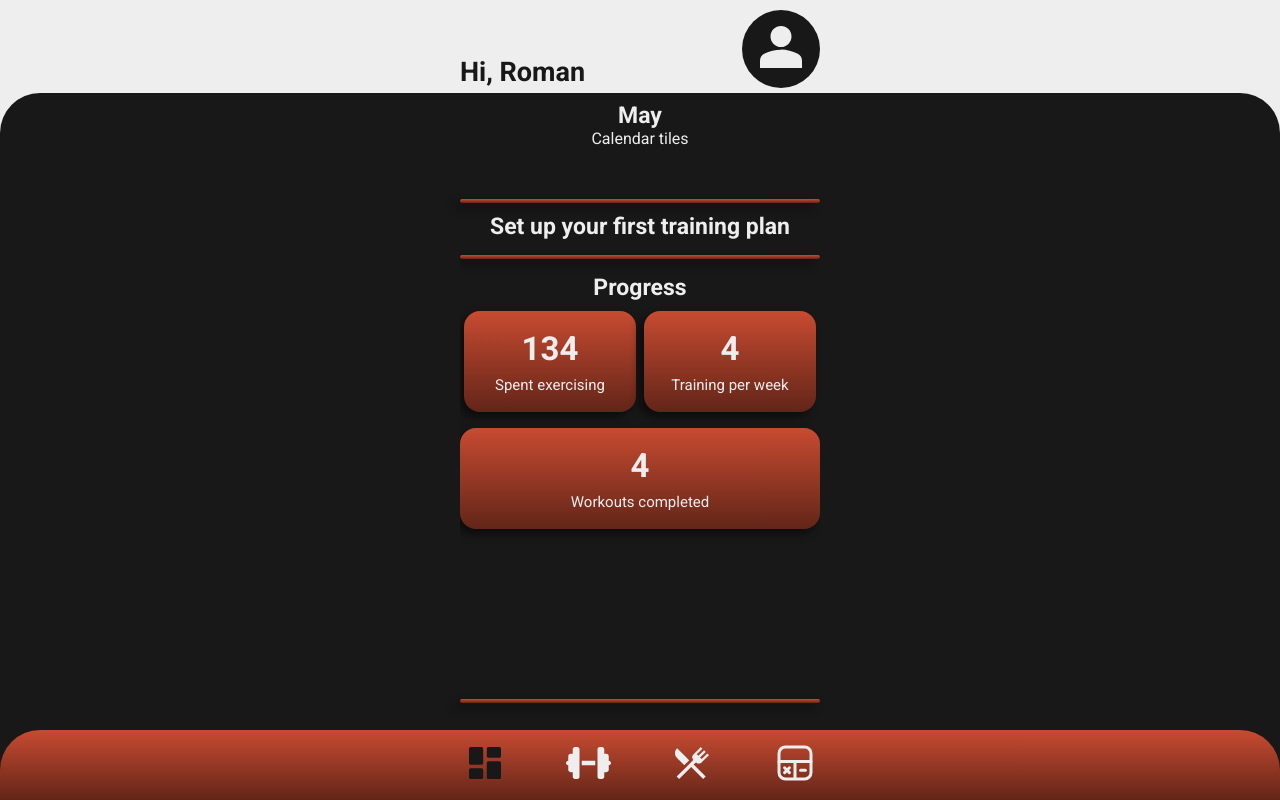
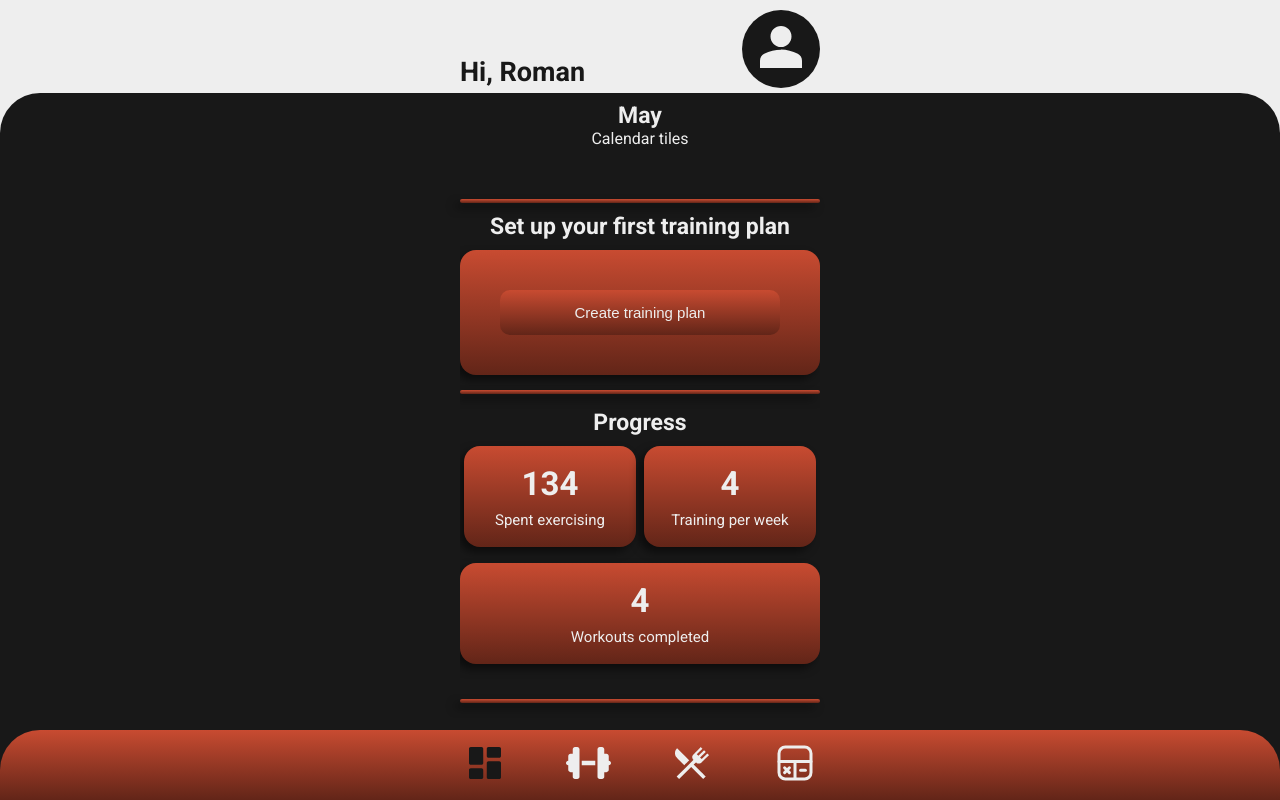
Before and after one commit to dranchukroman/SportApp_client, a React (Create React App) app: page /dashboard in a window 1280 px wide. Built offline with nearby package versions, Linux system fonts and the light colour scheme; no server answers.

Commit message:
Show tile about creating new training plan if error getting info from server

```diff
--- a/src/screens/otherViews/Dashboard/Dashboard.jsx
+++ b/src/screens/otherViews/Dashboard/Dashboard.jsx
@@ -9,7 +9,7 @@ import axios from 'axios';
 
 import { redirectToCreateTrainingPlan } from "../Trainings/TrainingPlans/TrainingPlans";
 
-function Dashboard({ children, token }) {
+function Dashboard({ children, token, onScreenChange }) {
     const [headerUnderTraininTile, setHeaderUnderTraininTile] = useState('Set up your first training plan');
     const [currentTraining, setCurrentTraining] = useState(null);
     const [trainingProgress, setTrainingProgress] = useState({workoutsCompleted: 4, trainingPeWeek: 4, spentExercising: 134});
@@ -75,7 +75,7 @@ function Dashboard({ children, token }) {
                                 }}
                             >
                                 <Button
-                                    onClick={() => { redirectToCreateTrainingPlan() }}
+                                    onClick={() => { onScreenChange('NewTrainingPlan') }}
                                     width={'280px'}
                                 >
                                     Create training plan
@@ -86,6 +86,24 @@ function Dashboard({ children, token }) {
                 }
             } catch (error) {
                 console.error('Error fetching data:', error);
+                setCurrentTraining(
+                    <div>
+                        <Card
+                            $paddingBottom={'40px'}
+                            $paddingTop={'40px'}
+                            style={{
+                                marginTop: '10px',
+                            }}
+                        >
+                            <Button
+                                onClick={() => { onScreenChange('NewTrainingPlan') }}
+                                width={'280px'}
+                            >
+                                Create training plan
+                            </Button>
+                        </Card>
+                    </div>
+                );
             }
         };
 
```
